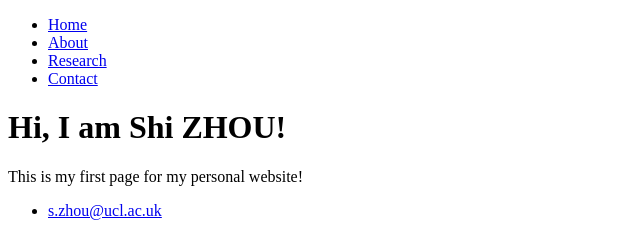
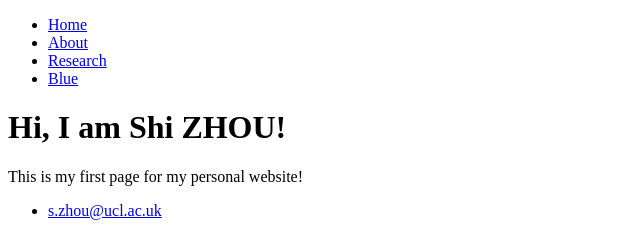
Before and after one commit to szucl/szucl.github.io, a plain HTML site: page index.html in a window 1280 px wide. Shown: the full height of the page, 0-640 px from the left. Drawn offline with Linux system fonts and the light colour scheme.

Commit message:
Update index.html

```diff
--- a/index.html
+++ b/index.html
@@ -9,7 +9,7 @@
        <li><a href=”/”>Home</a></li>
        <li><a href=”/about”>About</a></li>
        <li><a href=”/resume”>Research</a></li>
-       <li><a href=”/blog”>Contact</a></li>
+       <li><a href=”/blue”>Blue</a></li>
      </ul>
    </nav>
    <div class=”container”>
```
